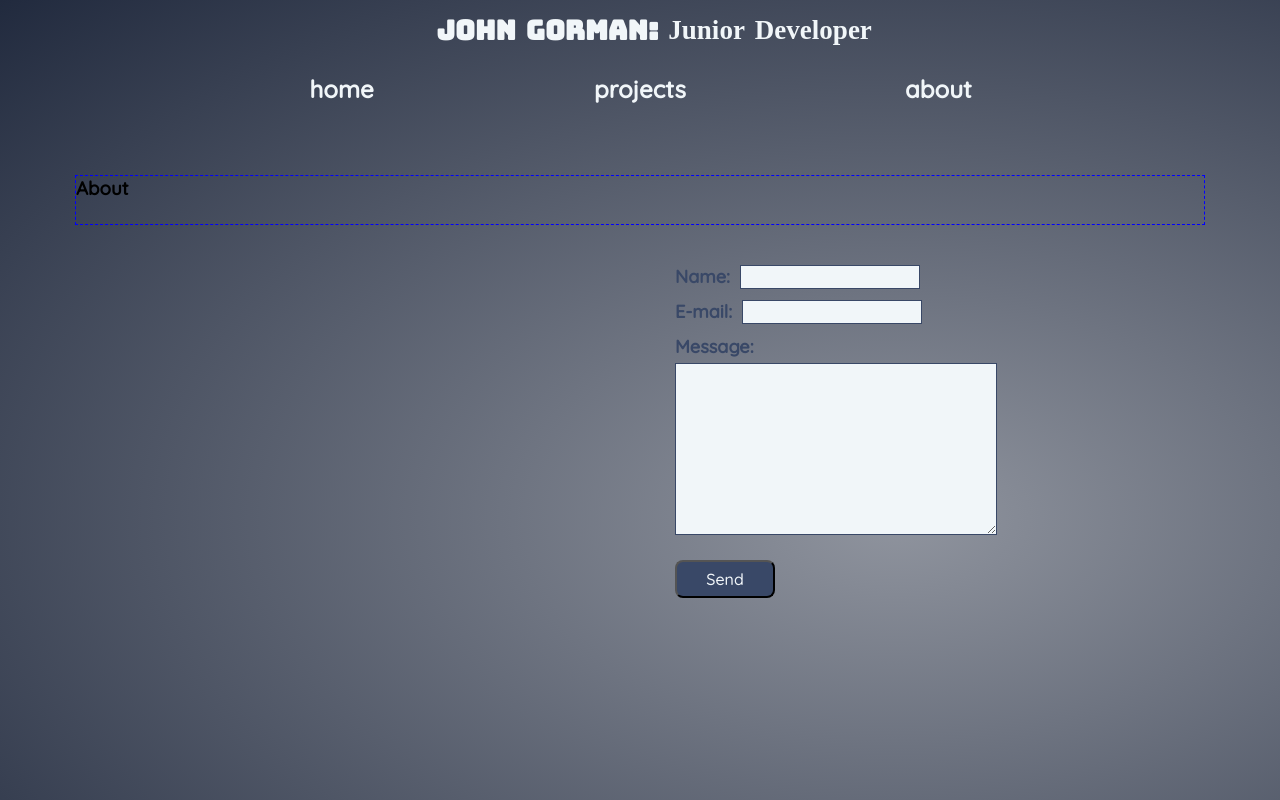
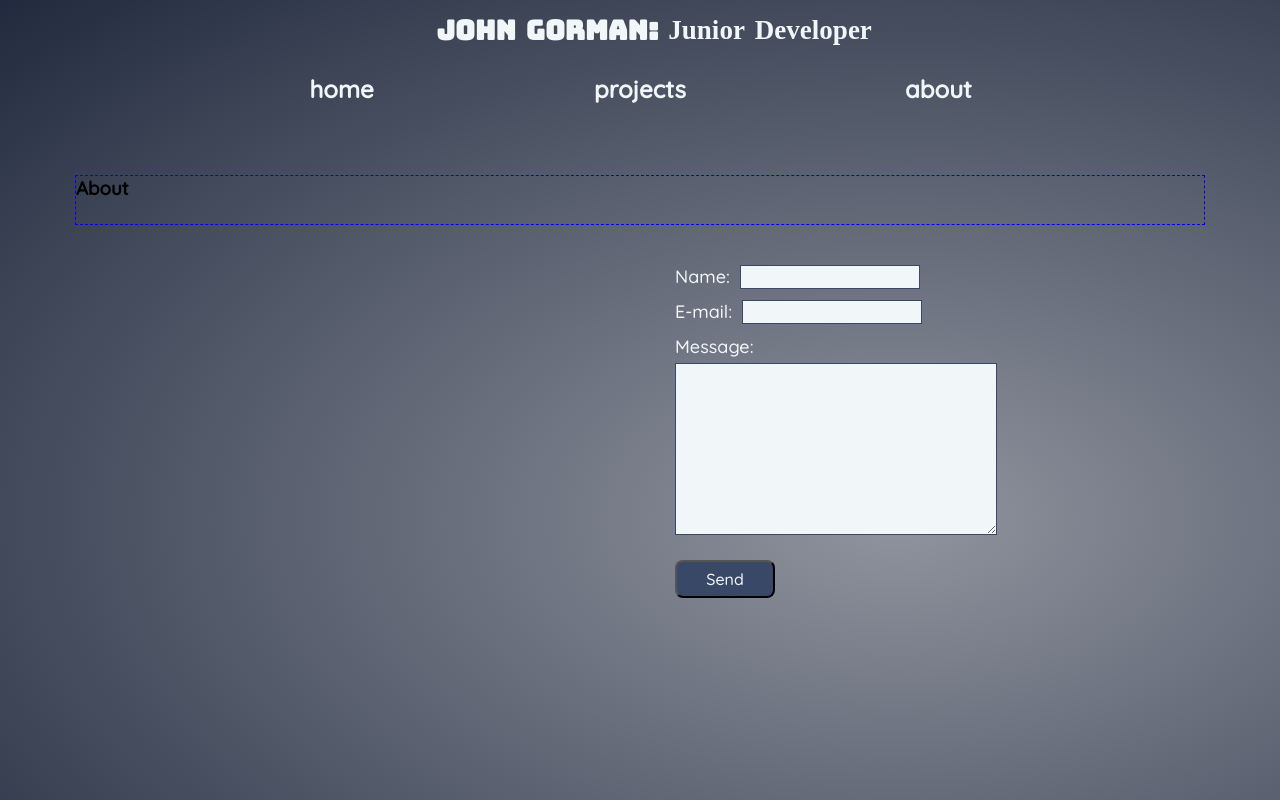
Before and after one commit to Johng117/portfolio_2.0, a React (Create React App) app in the folder client/: page / in a window 1280 px wide. Both pictures are taken after a click on the element "about". Shown: the top 800 px of the page. Built offline with nearby package versions, Linux system fonts and the light colour scheme; a web font is replaced by a local one.

Commit message:
Started to create logic for submission form.
Added to About.js, building form and functions to handle inputs and submission.

```diff
--- a/client/src/components/About/About.js
+++ b/client/src/components/About/About.js
@@ -1,4 +1,23 @@
+import { useState } from "react";
+
 const About = () => {
+  const [name, setName] = useState("");
+  const [email, setEmail] = useState("");
+  const [message, setMessage] = useState("");
+
+  const handleInputs = (e) => {
+    e.preventDefault();
+    e.target.id === "name"
+      ? setName(e.target.value)
+      : e.target.id === "email"
+      ? setEmail(e.target.value)
+      : setMessage(e.target.value);
+  };
+
+  const handleSubmit = (e)=> {
+
+  }
+
   return (
     <section className="about-section">
       <div className="about-heading-container">
@@ -7,7 +26,7 @@ const About = () => {
       <div className="text-form-container">
         <div></div>
         <div className="form-container">
-          <form className="about-form">
+          <form className="about-form" onSubmit={handleSubmit}>
             <div>
               <label htmlFor="name" className="name-label">
                 Name:
@@ -16,6 +35,8 @@ const About = () => {
                   id="name"
                   name="name"
                   className="input-name"
+                  onChange={(e) => handleInputs(e)}
+                  value={name}
                 />
               </label>
             </div>
@@ -27,6 +48,8 @@ const About = () => {
                   id="email"
                   name="email"
                   className="input-email"
+                  onChange={(e) => handleInputs(e)}
+                  value={email}
                 />
               </label>
             </div>
@@ -36,6 +59,9 @@ const About = () => {
                 <textarea
                   name="message-content"
                   className="message"
+                  id="message"
+                  onChange={(e) => handleInputs(e)}
+                  value={message}
                 />
               </label>
               <br />
--- a/client/src/styles/_about.scss
+++ b/client/src/styles/_about.scss
@@ -22,8 +22,8 @@
       grid-template-rows: 30px 30px 220px;
       gap: 5px;
       padding-top: 20px;
-      font-weight: 700;
-      color: $secondary-color;
+      font-weight: 500;
+      color: $light-color;
       font-size: 18px;
     }
 
@@ -48,7 +48,7 @@
         font-size: 16px;
         font-family: "quicksand";
         background-color: $light-color;
-        font-weight: 00;
+        font-weight: 500;
       }
     }
   }
--- a/client/src/styles/index.css
+++ b/client/src/styles/index.css
@@ -186,8 +186,8 @@
   grid-template-rows: 30px 30px 220px;
   gap: 5px;
   padding-top: 20px;
-  font-weight: 700;
-  color: #394867;
+  font-weight: 500;
+  color: #F1F6F9;
   font-size: 18px;
 }
 .about-section .form-container .input-name,
@@ -210,7 +210,7 @@
   font-size: 16px;
   font-family: "quicksand";
   background-color: #F1F6F9;
-  font-weight: 0;
+  font-weight: 500;
 }
 
 button {
```
Also changed, not shown: 1 other file (tests, documents, lock files or other folders).
